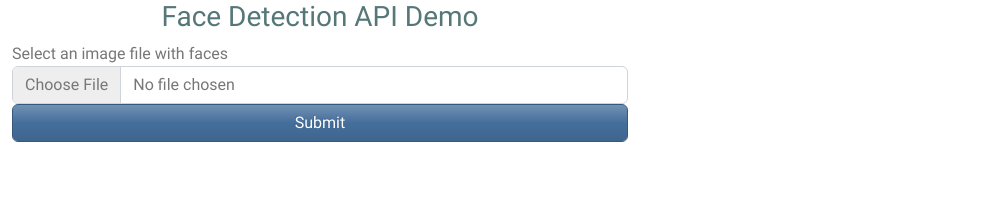
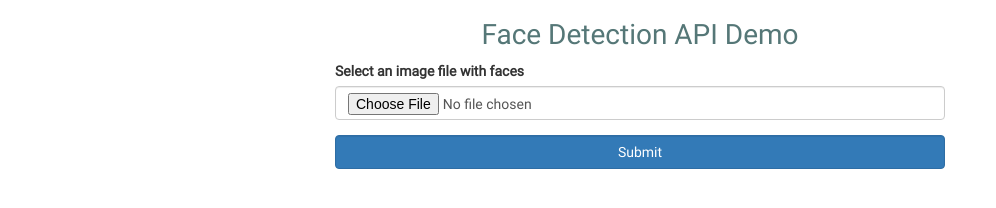
Before and after one commit to iceroad/baresoil-benchmark-face-detection, a website: page project/client/index.html in a window 1280 px wide. Shown: the whole page, without its empty margins (0-996 px from the left). Drawn offline with nearby package versions, Linux system fonts and the light colour scheme.

Commit message:
[project] Minor updates.

```diff
--- a/project/client/index.html
+++ b/project/client/index.html
@@ -5,7 +5,7 @@
     <meta name="description" content="">
     <meta name="viewport" content="width=device-width, initial-scale=1">
     <title>Face and Facial Feature Detector API</title>
-    <link rel="stylesheet" href="node_modules/bootswatch/spacelab/bootstrap.min.css" />
+    <link rel="stylesheet" href="node_modules/bootstrap/dist/css/bootstrap.min.css" />
     <link rel="stylesheet" href="style.css" />
   </head>
   <body>
```
Also changed, not shown: project/client/package.json (added, +16 -0 lines), 2 other files.
